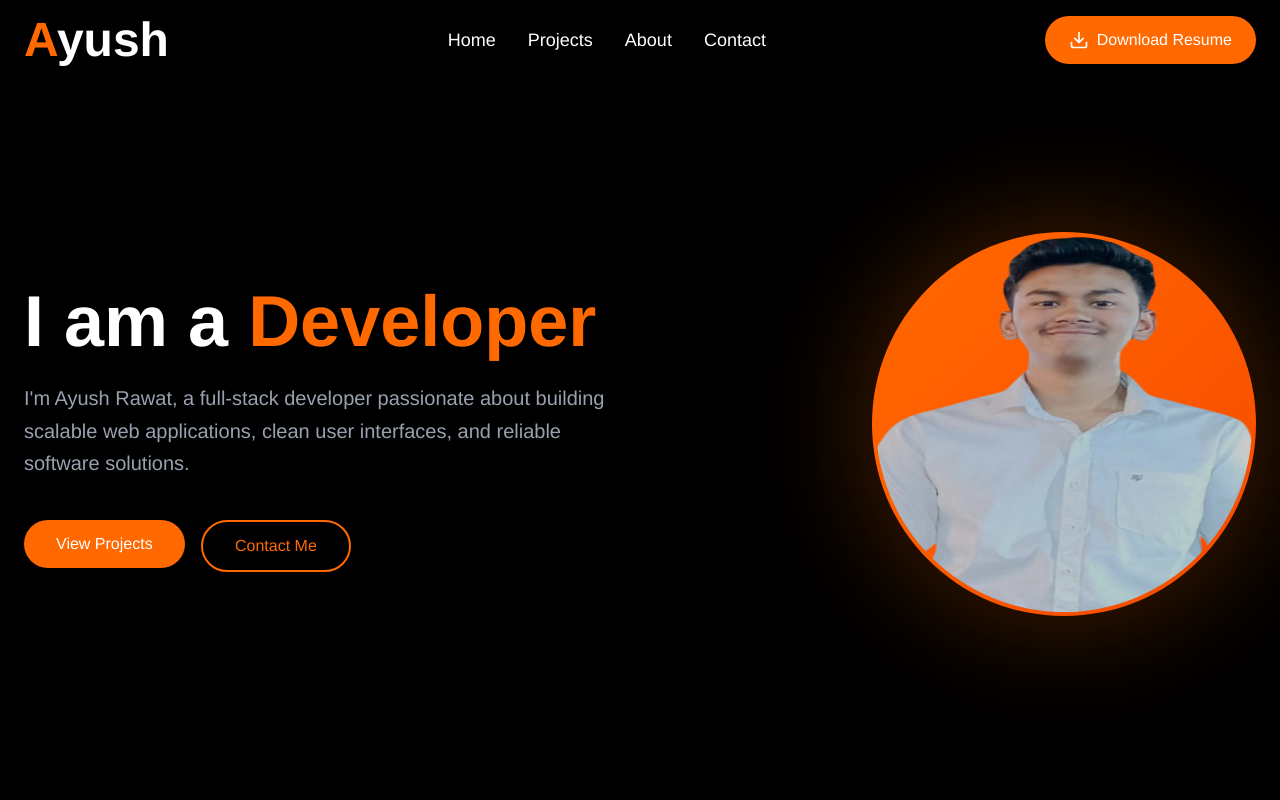
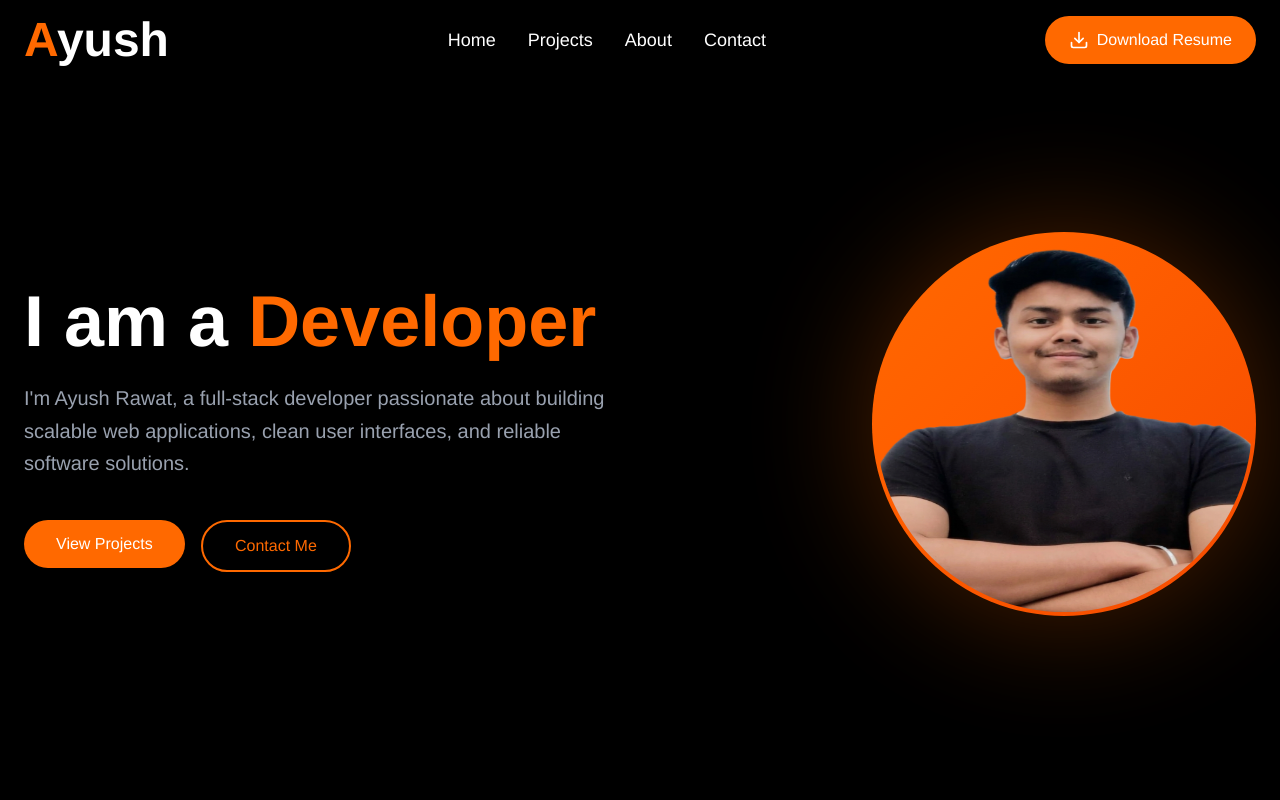
Before and after one commit to Ayushrf121/Portfolio, a Next.js app: page / in a window 1280 px wide. Shown: the top 800 px of the page. Built offline with nearby package versions, Linux system fonts and the light colour scheme.

Commit message:
Uploaded new Image

```diff
--- a/app/Components/Main_Sections/Section1.js
+++ b/app/Components/Main_Sections/Section1.js
@@ -44,7 +44,7 @@ export default function Section1() {
               <div  className="w-full h-full rounded-full overflow-hidden">
 
                 <img
-                  src="/Ayush_pic1.png"
+                  src="/Ayush_Updated_img.png"
                   alt="Ayush"
                   className="w-full h-full"
                 />
```
Also changed, not shown: public/Ayush_Updated_img.png (added).
